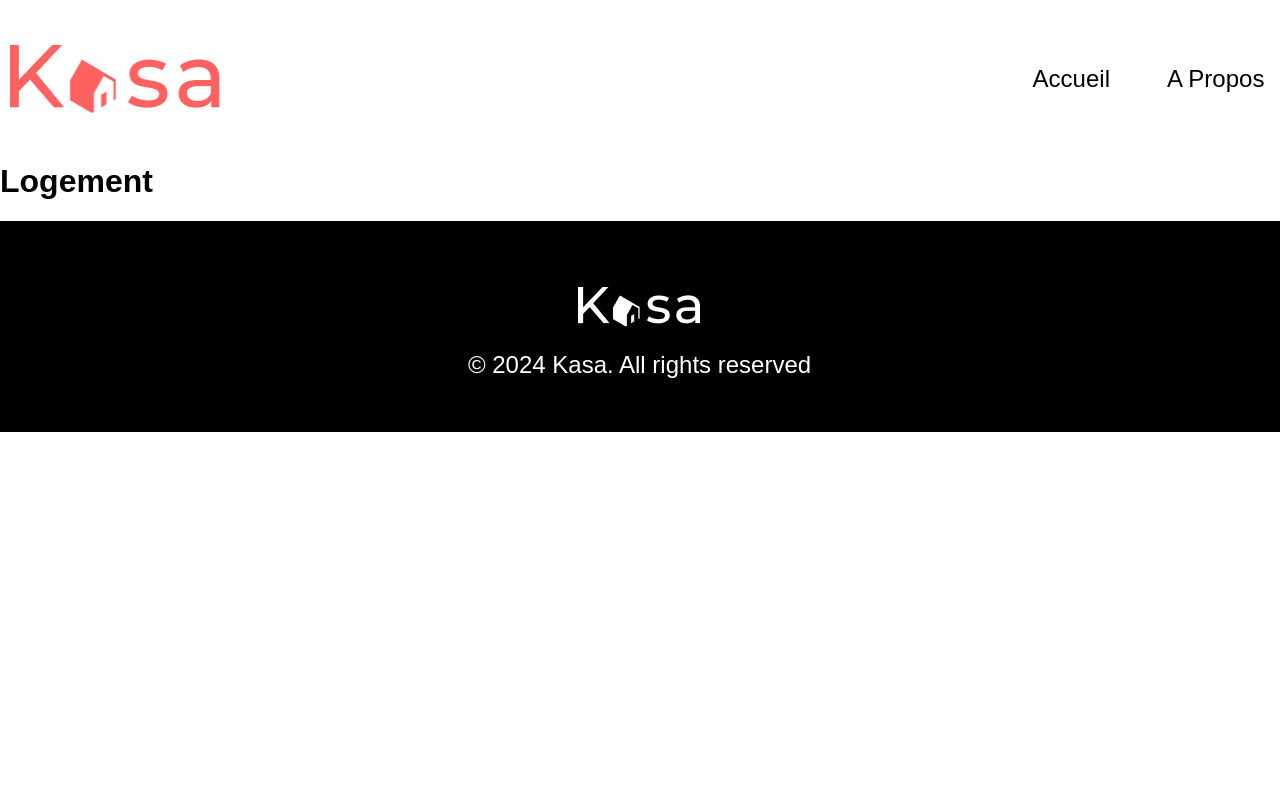
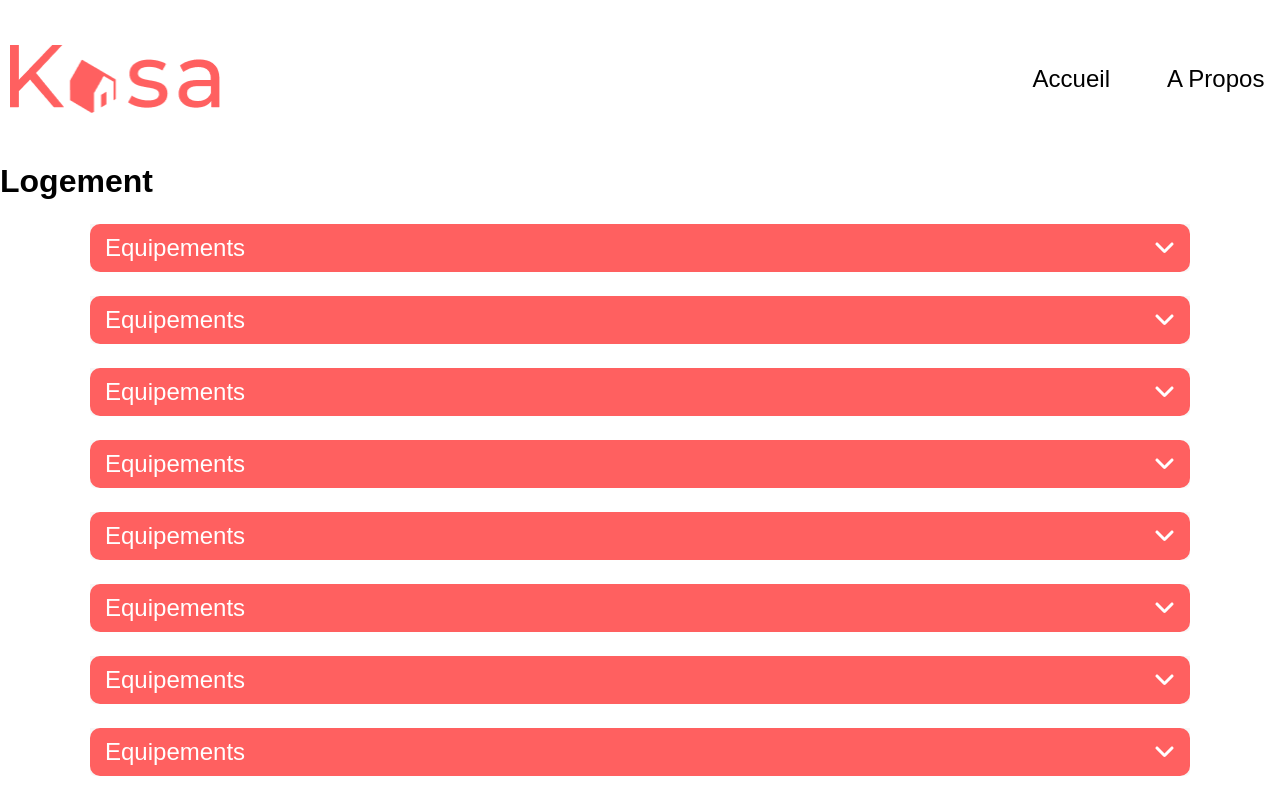
Before and after one commit to Mogavartn/oc-kasa, a React (Create React App) app: page /hosting/1 in a window 1280 px wide. Shown: the top 798 px of the page. Built offline with nearby package versions, Linux system fonts and the light colour scheme.

Commit message:
début collapse hostings

```diff
--- a/src/pages/Hosting/Hosting.jsx
+++ b/src/pages/Hosting/Hosting.jsx
@@ -1,9 +1,25 @@
-function Hosting() {
+import './Hosting.scss'
+import hostings from '../../datas/Logements.json'
+import Collapse from '../../components/Collapse/Collapse'
+
+
+export default function Hosting() {
     return (
         <body>
             <h1>Logement</h1>
+            <div className="about__body--collapses">
+                {hostings.map(({ id, equipments }) => {
+                    return (
+                        <div key={id} className="about__body--collapse">
+                            <Collapse
+                                style={{ margin: '30px 0' }}
+                                title={"Equipements"}
+                                content={equipments}
+                            />
+                        </div>
+                    )
+                })}
+            </div>
         </body>
     )
 }
-
-export default Hosting
```
Also changed, not shown: 1 other file (tests, documents, lock files or other folders).
